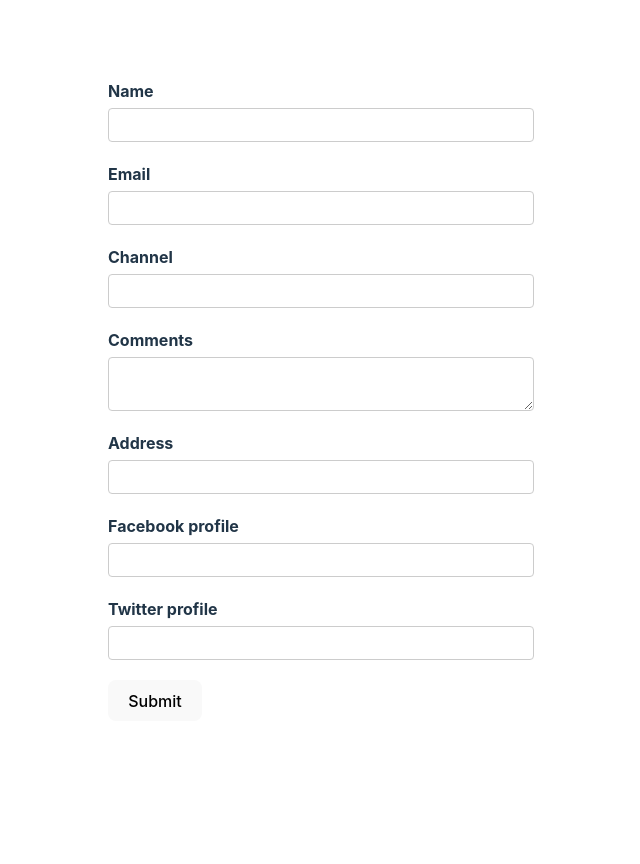
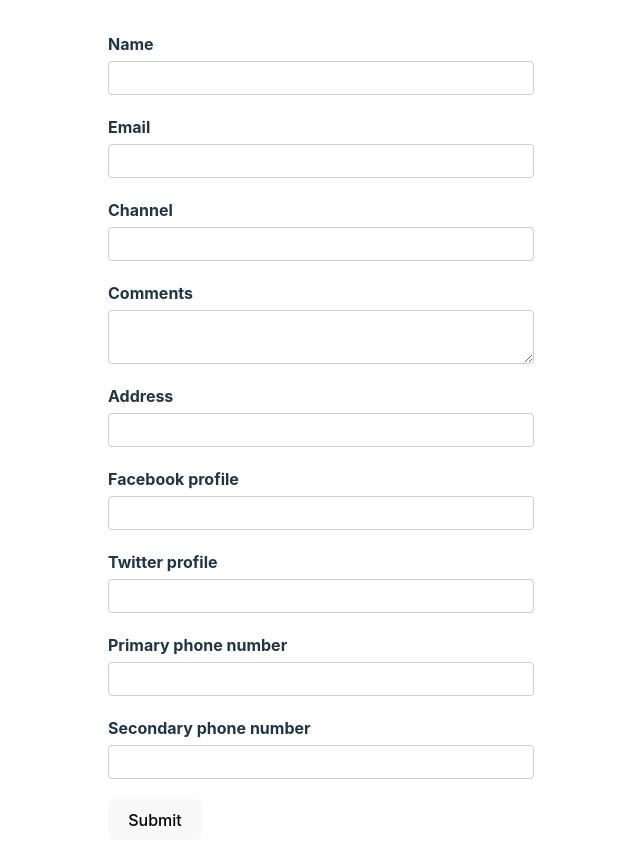
Before and after one commit to maormenashe/vite-react-formik, a React (Vite) app: page / in a window 1280 px wide. Shown: the top 864 px of the page, without its empty margins (319-959 px from the left). Before the commit the page ends 800 px from the top, so only its background shows below. Built offline with nearby package versions, Linux system fonts and the light colour scheme.

Commit message:
Add Arrays

```diff
--- a/src/components/YoutubeFormFormik.tsx
+++ b/src/components/YoutubeFormFormik.tsx
@@ -24,6 +24,7 @@ type YoutubeForm = {
   comments: string;
   address: string;
   social: Social;
+  phoneNumbers: string[];
 };
 
 const initialValues: YoutubeForm = {
@@ -36,6 +37,7 @@ const initialValues: YoutubeForm = {
     facebook: "",
     twitter: "",
   },
+  phoneNumbers: ["", ""],
 };
 
 const onSubmit = (
@@ -49,6 +51,11 @@ const validationSchema = Yup.object({
   name: Yup.string().required("Required"),
   email: Yup.string().email("Invalid email format").required("Required"),
   channel: Yup.string().required("Required"),
+  phoneNumbers: Yup.array().of(
+    Yup.string()
+      .matches(/^[0-9]+$/, "Phone number must be digits only")
+      .required("Required")
+  ),
 });
 
 const YoutubeFormFormik: React.FunctionComponent<IYoutubeFormProps> = () => {
@@ -116,6 +123,18 @@ const YoutubeFormFormik: React.FunctionComponent<IYoutubeFormProps> = () => {
           <ErrorMessage name="twitter" component={TextError} />
         </div>
 
+        <div className="form-control">
+          <label htmlFor="primaryPh">Primary phone number</label>
+          <Field type="text" id="primaryPh" name="phoneNumbers[0]" />
+          <ErrorMessage name="phoneNumbers[0]" component={TextError} />
+        </div>
+
+        <div className="form-control">
+          <label htmlFor="secondaryPh">Secondary phone number</label>
+          <Field type="text" id="secondaryPh" name="phoneNumbers[1]" />
+          <ErrorMessage name="phoneNumbers[1]" component={TextError} />
+        </div>
+
         <button type="submit">Submit</button>
       </Form>
     </Formik>
```
